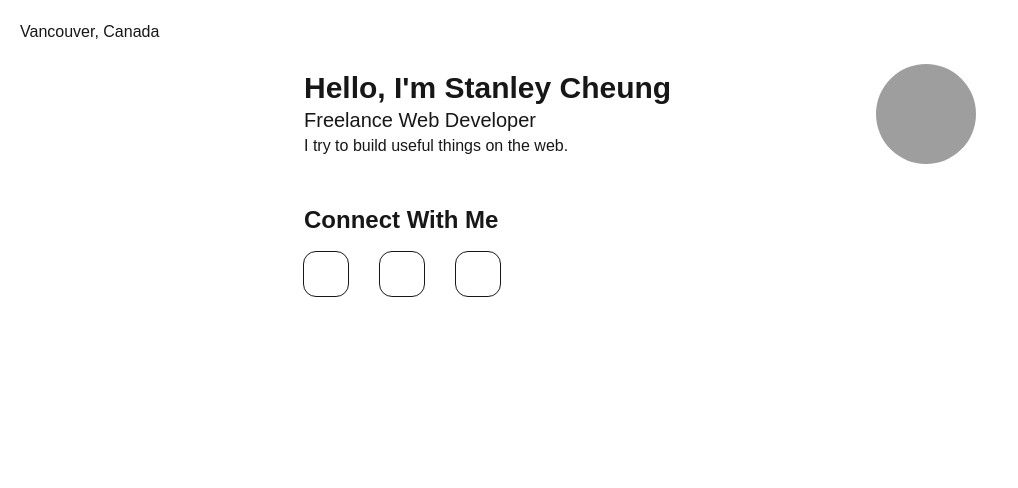
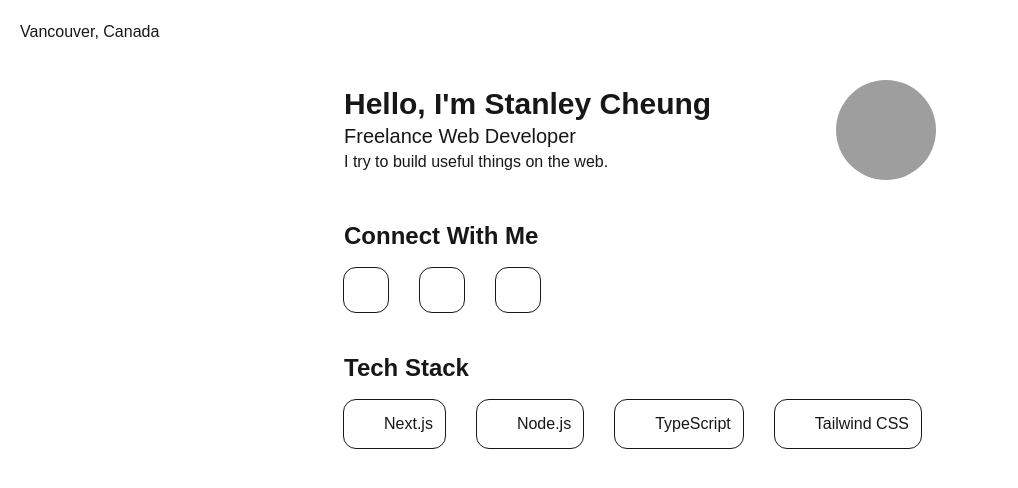
Before and after one commit to cheuyin/personal-website-v4, a Next.js app: page / in a window 1280 px wide. Shown: the top 488 px of the page, without its empty margins (0-1018 px from the left). Built offline with nearby package versions, Linux system fonts and the light colour scheme; grey boxes are pictures that could not be loaded.

Commit message:
Add tech skills section

```diff
--- /dev/null
+++ b/app/components/tech-skill-box.tsx
@@ -0,0 +1,14 @@
+export default function TechSkillBox({
+    Icon,
+    name,
+}: {
+    Icon: React.ElementType;
+    name: string;
+}) {
+    return (
+        <div className="flex gap-2 w-fit p-3 items-center rounded-xl outline border-solid">
+            <Icon color="white" size={20} />
+            <p>{name}</p>
+        </div>
+    );
+}
--- a/app/page.tsx
+++ b/app/page.tsx
@@ -3,14 +3,19 @@ import SocialMediaLink from "./components/social-media-link";
 import { SiX } from "react-icons/si";
 import { SiUpwork } from "react-icons/si";
 import { SiGithub } from "react-icons/si";
+import { SiNextdotjs } from "react-icons/si";
+import { SiNodedotjs } from "react-icons/si";
+import { SiTypescript } from "react-icons/si";
+import { SiTailwindcss } from "react-icons/si";
+import TechSkillBox from "./components/tech-skill-box";
 
 export default function Home() {
     return (
         <div>
-            <header className="p-5">
+            <header className="p-5 mb-4">
                 <p>Vancouver, Canada</p>
             </header>
-            <main className="max-w-2xl m-auto flex flex-col gap-10">
+            <main className="max-w-2xl m-auto flex flex-col gap-10 px-10">
                 <header className=" flex items-center justify-between">
                     <div>
                         <h1 className="text-3xl font-bold">
@@ -42,7 +47,19 @@ export default function Home() {
                         />
                         <SocialMediaLink
                             Icon={SiGithub}
-                            url="https://github.com/cheuyin"
+                            url="https://www.upwork.com/freelancers/~015ad57974e939c459?viewMode=1"
+                        />
+                    </div>
+                </section>
+                <section>
+                    <h2 className="text-2xl font-semibold mb-4">Tech Stack</h2>
+                    <div className="flex gap-8">
+                        <TechSkillBox Icon={SiNextdotjs} name="Next.js" />
+                        <TechSkillBox Icon={SiNodedotjs} name="Node.js" />
+                        <TechSkillBox Icon={SiTypescript} name="TypeScript" />
+                        <TechSkillBox
+                            Icon={SiTailwindcss}
+                            name="Tailwind CSS"
                         />
                     </div>
                 </section>
```
